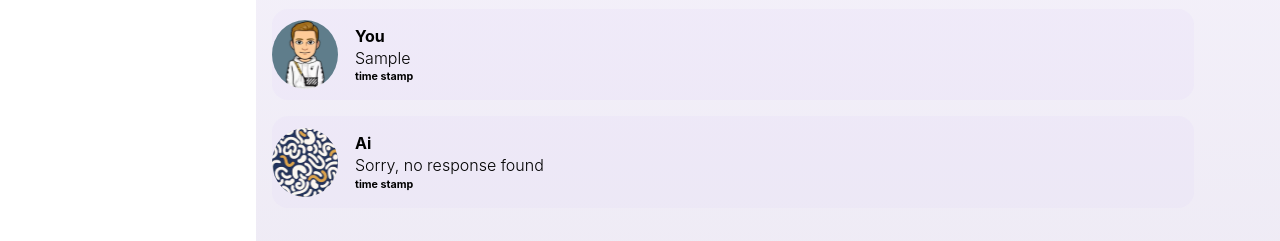
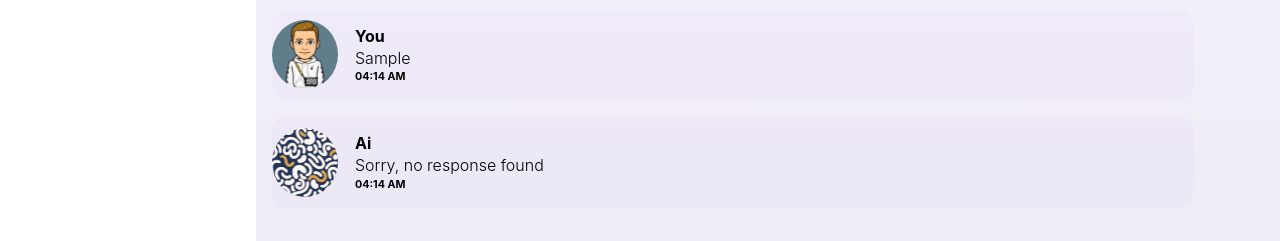
Before and after one commit to ervikasti/botai, a React (Create React App) app: page / in a window 1280 px wide. Both pictures are taken after typing "Sample" into the empty fields and a click on the button "ASK". Shown: the part 274-515 px from the top of the page. Built offline with nearby package versions, Linux system fonts and the light colour scheme.

Commit message:
Added the time

```diff
--- a/src/components/Card/Card.jsx
+++ b/src/components/Card/Card.jsx
@@ -4,13 +4,13 @@ import { useState } from "react";
 import styles from './Card.module.css';
 import { BasicRating } from '../rating/BasicRating';
 import FeedBackModal from '../FeedbackModal/FeedbackModal';
-const Card = ({ id, msg, from, handleChange, feed, rating, isHistoryActive,pageFrom }) => {
+const Card = ({ id, msg, from, handleChange, feed, rating, isHistoryActive,pageFrom, time }) => {
     const [hidden, setHidden] = useState(true);
     const [ratingIsActive, setRatingIsActive] = useState(false);
     const [feedbackIsActive, setfeedBackIsActive] = useState(false);
     const [feedback, setFeedback] = useState('');
     const [rate, setRate] = useState(0);
-    // const [value, setValue] = React.useState(2);
+
 
     const handleThumbsUP = () => {
         setRatingIsActive(true);
@@ -31,7 +31,7 @@ const Card = ({ id, msg, from, handleChange, feed, rating, isHistoryActive,pageF
         handleChange({ id: id, feedback: feedback, rate: val });
     }
 
-    console.log(pageFrom==='History');
+    // console.log(pageFrom==='History');
 
     return (
 
@@ -44,19 +44,7 @@ const Card = ({ id, msg, from, handleChange, feed, rating, isHistoryActive,pageF
                 <h5>{from}</h5>
                 <p>{msg}</p>
                 <div className={styles.card_container_details_sub}>
-                    <h6>time stamp</h6>
-
-                    {/* {from === 'Ai' &&
-                        <div className={styles.response}
-                            onMouseEnter={() => setHidden(false)}
-                            onMouseLeave={() => setHidden(true)}>
-                            {hidden ? null : (<>
-                                <div className={styles.thumbUp} onClick={handleThumbsUP}><ThumbUpAltOutlinedIcon></ThumbUpAltOutlinedIcon></div>
-                                <div className={styles.thumbDown} onClick={handleFeedback}><ThumbDownOffAltOutlinedIcon></ThumbDownOffAltOutlinedIcon></div>
-                            </>)}
-                        </div>} */}
-
-
+                    <h6>{time}</h6>
                     {pageFrom==='History' ? null :
                         <>
                             {from === 'Ai' &&
@@ -76,7 +64,6 @@ const Card = ({ id, msg, from, handleChange, feed, rating, isHistoryActive,pageF
                 {ratingIsActive && <BasicRating handleRating={handleRating} value={rate} />}
                 {feedbackIsActive && <FeedBackModal handleFeedBack={handleResponse} />}
                 {feedback && <div>Feedback: {feedback}</div>}
-                {/* {rating && isHistoryActive (<BasicRating value={rating} />)}  */}
                 {pageFrom==='History' && (<>
                     <BasicRating value={rating} pageFrom={pageFrom}/>
                     <div>Feedback: {feed}</div>
--- a/src/components/Chat/Chat.jsx
+++ b/src/components/Chat/Chat.jsx
@@ -7,14 +7,14 @@ const Chat = ({ question, from, handleChange, isHistoryActive }) => {
             <h3>{from}</h3>
             {question.map((value) => (
                 <>
-                    <Card id={'question' + value.id} msg={value?.name} from={'You'} ></Card>
+                    <Card id={'question' + value.id} msg={value?.name} from={'You'} time={value.time} ></Card>
                     {
                         value.ans ?
                             <Card id={value.id} msg={value.ans} from='Ai' feed={value.feedback} isHistoryActive
-                                rating={value.rating} handleChange={handleChange} pageFrom={from}></Card>
+                                rating={value.rating} handleChange={handleChange} pageFrom={from} time={value.time}></Card>
                             :
                             <Card id={value.id} msg='Sorry, no response found !' from='Ai' isHistoryActive
-                            rating={value.rating} handleChange={handleChange} pageFrom={from}></Card>
+                            rating={value.rating} handleChange={handleChange} pageFrom={from} time={value.time}></Card>
                     }
                 </>
 
--- a/src/pages/Landing.jsx
+++ b/src/pages/Landing.jsx
@@ -28,6 +28,12 @@ const Landing = () => {
   }
 
   const handleSubmit = (e) => {
+    const date =  new Date();
+    const formatedTime = date.toLocaleString([], {
+      hour: '2-digit',
+      minute: '2-digit'
+  });
+    // console.log(formatedTime);
     e.preventDefault();
     // console.log(sampleData);
     let ans ='';
@@ -40,7 +46,7 @@ const Landing = () => {
     }
     // console.log(ans['response']);
     setDisp(true);
-    setChatList([...chatList, { id: ++nextId, name: inputText, ans: ans?ans:'Sorry, no response found' }])
+    setChatList([...chatList, { id: ++nextId, name: inputText, time:formatedTime, ans: ans?ans:'Sorry, no response found' }])
     setInputText('');
     setIsHistoryActive(false);
   }
@@ -53,11 +59,11 @@ const Landing = () => {
     }
     else {
       const arr = [...copyChatHistory];
-      console.log("New Chat : ",arr);
+      // console.log("New Chat : ",arr);
       let historyArr=[...chatHistory];
-      console.log("OLD History : ",historyArr);
+      // console.log("OLD History : ",historyArr);
       arr?.flatMap(v=>historyArr.push(v));
-      console.log("New history : ",historyArr);
+      // console.log("New history : ",historyArr);
       setChatHistory(historyArr);
     }
 
@@ -75,13 +81,19 @@ const Landing = () => {
   }
 
   const handleChange = (data) => {
+    const date =  new Date();
+    const formatedTime = date.toLocaleString([], {
+      hour: '2-digit',
+      minute: '2-digit'
+  });
+
     let newList = [...chatList];
     console.log('INSIDE CHANGE')
     let id = data.id;
 
     const currentIndex = chatList.findIndex( (d)=> d.id=== id);
 
-    const updateIndex = {...chatList[currentIndex],rating:data.rate, feedback:data.feedback};
+    const updateIndex = {...chatList[currentIndex],rating:data.rate, feedback:data.feedback, time:formatedTime};
 
     const newIndex = [...chatList.slice(0,currentIndex), updateIndex, ...chatList.slice(currentIndex+1)];
 
```
